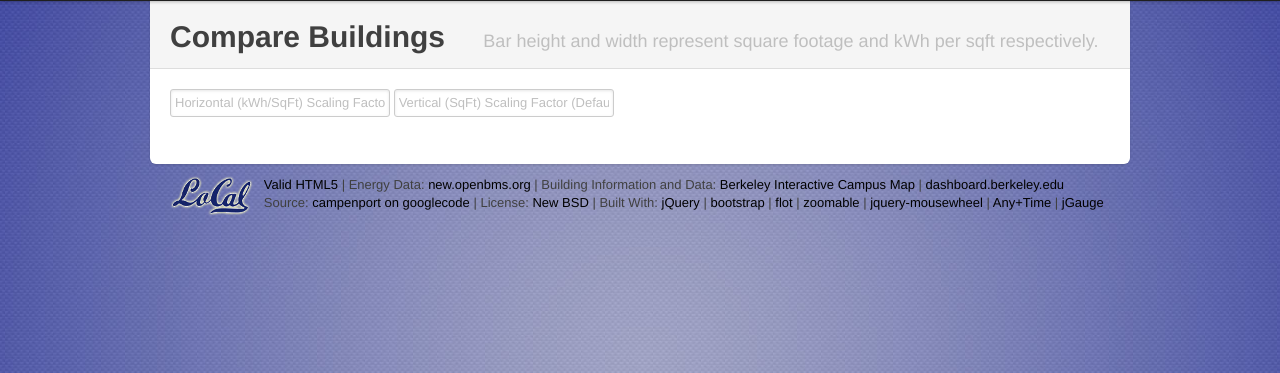
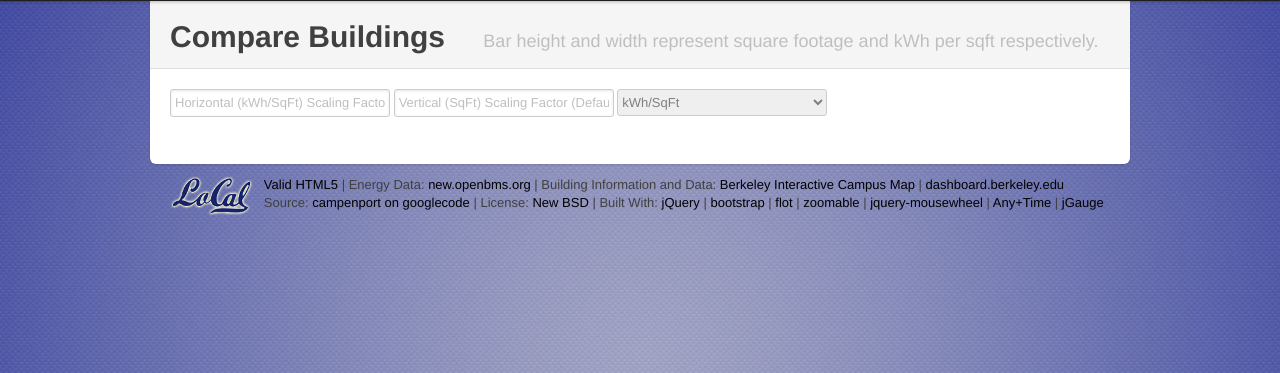
Before and after one commit to sagark/campenport, a Django app: template templates/compare.html in a window 1280 px wide. Shown: the part 41-414 px from the top of the page. Run offline with Django 3.2, Linux system fonts and the light colour scheme; the template is opened without the code that fills it, so the values that code supplies are empty; some libraries are stand-ins or nearby versions.

Commit message:
added sorting

```diff
--- a/templates/compare.html
+++ b/templates/compare.html
@@ -35,8 +35,15 @@ Bar height and width represent square footage and kWh per sqft respectively.
 {% block content_inside %}
 <div class="row">
 	<div class="span16">
-<input id="hscalingfactor" type="text" placeholder="Horizontal (kWh/SqFt) Scaling Factor (Default 50)" />
+<input id="hscalingfactor" type="text" placeholder="Horizontal (kWh/SqFt) Scaling Factor (Default 3030)" />
 <input id="vscalingfactor" type="text" placeholder="Vertical (SqFt) Scaling Factor (Default 1000)" />
+<select id="sortselect" class="select">
+  <option value="kWhperSqFt">kWh/SqFt</option>
+  <option value="Reading">kWh</option>
+  <option value="SQFT">SqFt</option>
+  <option value="FullName">Building Name</option>
+  <option value="UUID">UUID</option>
+</select>
 <p><br></p>
 <div id="bargraph"></div>
 	</div>
@@ -49,9 +56,9 @@ Bar height and width represent square footage and kWh per sqft respectively.
 <script type="text/javascript">
 
 var get_these_queries = [];
-var hscaleFactor = 50;
+var hscaleFactor = 3030;
 var vscaleFactor = 1000;
-
+var sorttype = 'kWhperSqFt';
 $(document).ready(function() {
 	runReqOne();
 
@@ -59,19 +66,23 @@ $(document).ready(function() {
 
 $("#hscalingfactor").change(function() {
 	hscaleFactor = $("#hscalingfactor").val();
-	//console.log(scaleFactor);
-	drawBars(collectedData, 0);
+	drawBars(sortTesting(djangoGenDsqfts, sorttype), 0);
 });
 
 $("#vscalingfactor").change(function() {
 	vscaleFactor = $("#vscalingfactor").val();
 	//console.log(scaleFactor);
-	drawBars(collectedData, 0);
+	drawBars(sortTesting(djangoGenDsqfts, sorttype), 0);
+});
+
+$("#sortselect").change(function() {
+	sorttype = $("#sortselect").val();
+	drawBars(sortTesting(djangoGenDsqfts, sorttype), 0);
 });
 
 
 var djangoGenDsqfts = {
-{% for building in buildings|dictsort:"longname" %} "{{ building.kWhqueryid }}": {'SQFT': {{ building.stats_sqft }}, 'UUID': "", 'Reading': 0, 'FullName': "{{ building.longname }}", 'url': "/buildings/{{ building.shortname }}" },
+{% for building in buildings|dictsort:"longname" %} "{{ building.kWhqueryid }}": {'SQFT': {{ building.stats_sqft }}, 'UUID': "", 'Reading': 0, 'FullName': "{{ building.longname }}", 'url': "/buildings/{{ building.shortname }}", "kWhperSqFt": 0 },
 {% endfor %}
 };
 
@@ -153,38 +164,49 @@ function runReqTwo(querystring) {
 function mapToDjangoData(kWhData) {
 	for (building in djangoGenDsqfts){
 		djangoGenDsqfts[building]['Reading'] = kWhData[djangoGenDsqfts[building]['UUID']];
+		djangoGenDsqfts[building]['kWhperSqFt'] = djangoGenDsqfts[building]['Reading']/djangoGenDsqfts[building]['SQFT'];
 	}
-		console.log(djangoGenDsqfts);
-	drawBars(kWhData, 1);
-	//console.log(sortTesting(djangoGenDsqfts));
+	drawBars(sortTesting(djangoGenDsqfts, sorttype), 1);
 }
 
-function drawBars(kWhData, firstLoad) {
+function drawBars(djangoGenDsqfts, firstLoad) {
 	var innerHTMLstring = "";
 	if (firstLoad==1){
-		hscaleFactor = 50;
+		hscaleFactor = 3030;
 	}
 	for (building in djangoGenDsqfts){
-		innerHTMLstring += "<div class='comparisondiv' style='margin-bottom: 5px;-webkit-border-radius: 10px 10px 10px 10px;-moz-border-radius: 10px 10px 10px 10px;border-radius: 10px 10px 10px 10px;-webkit-box-shadow: 0 1px 2px rgba(0,0,0,.15);-moz-box-shadow: 0 1px 2px rgba(0,0,0,.15);box-shadow: 0 1px 2px rgba(0,0,0,.15);padding-top: 5px;padding-left: 5px;background-color:#000000;height:" + djangoGenDsqfts[building]['SQFT']/vscaleFactor + "px;width:" + djangoGenDsqfts[building]['Reading']/djangoGenDsqfts[building]['SQFT']/hscaleFactor + "px;white-space:nowrap;overflow:show;'><h3><a href='" + djangoGenDsqfts[building]['url'] + "'>" +  djangoGenDsqfts[building]['FullName'] + "</a> " + djangoGenDsqfts[building]['SQFT'] + " Square Feet, " + djangoGenDsqfts[building]['Reading'] + " kWh Usage, </h3></div>"
+		kwhPerSqft = djangoGenDsqfts[building]['Reading']/djangoGenDsqfts[building]['SQFT'];
+		innerHTMLstring += "<div class='comparisondiv' style='margin-bottom: 5px;-webkit-border-radius: 10px 10px 10px 10px;-moz-border-radius: 10px 10px 10px 10px;border-radius: 10px 10px 10px 10px;-webkit-box-shadow: 0 1px 2px rgba(0,0,0,.15);-moz-box-shadow: 0 1px 2px rgba(0,0,0,.15);box-shadow: 0 1px 2px rgba(0,0,0,.15);padding-top: 5px;padding-left: 5px;background-color:#000000;height:" + djangoGenDsqfts[building]['SQFT']/vscaleFactor + "px;width:" + kwhPerSqft*hscaleFactor + "px;white-space:nowrap;overflow:show;'><h3><a href='" + djangoGenDsqfts[building]['url'] + "'>" +  djangoGenDsqfts[building]['FullName'] + "</a> " + Math.round(kwhPerSqft*10000)/10000 + " kWh/SqFt x " + djangoGenDsqfts[building]['SQFT'] + " SqFt = " + djangoGenDsqfts[building]['Reading'] + " kWh Usage. </h3></div>"
 	}
 	$("#bargraph").html(innerHTMLstring);
 }
 
-function sortTesting(arr){
+function sortNumber(a,b){
+	return b-a;
+}
+
+function sortTesting(arr, sortBy){
 	//adapted from http://www.latentmotion.com/how-to-sort-an-associative-array-object-in-javascript/
 	// Setup Arrays
 	var sortedKeys = new Array();
+	var associations = { };
 	var sortedObj = {};
 
 	// Separate keys and sort them
 	for (var i in arr){
-		sortedKeys.push(i);
+		sortedKeys.push(arr[i][sortBy]);
+		associations[arr[i][sortBy]] = i;
 	}
-	sortedKeys.sort();
+	if (sortBy == 'Reading' || sortBy == 'SQFT' || sortBy == 'kWhperSqFt'){
+		sortedKeys.sort(sortNumber);
+	}
+	else {
+		sortedKeys.sort();
+	}
 
 	// Reconstruct sorted obj based on keys
 	for (var i in sortedKeys){
-		sortedObj[sortedKeys[i]] = arr[sortedKeys[i]];
+		sortedObj[associations[sortedKeys[i]]] = arr[associations[sortedKeys[i]]];
 	}
 	return sortedObj;
 }
```
